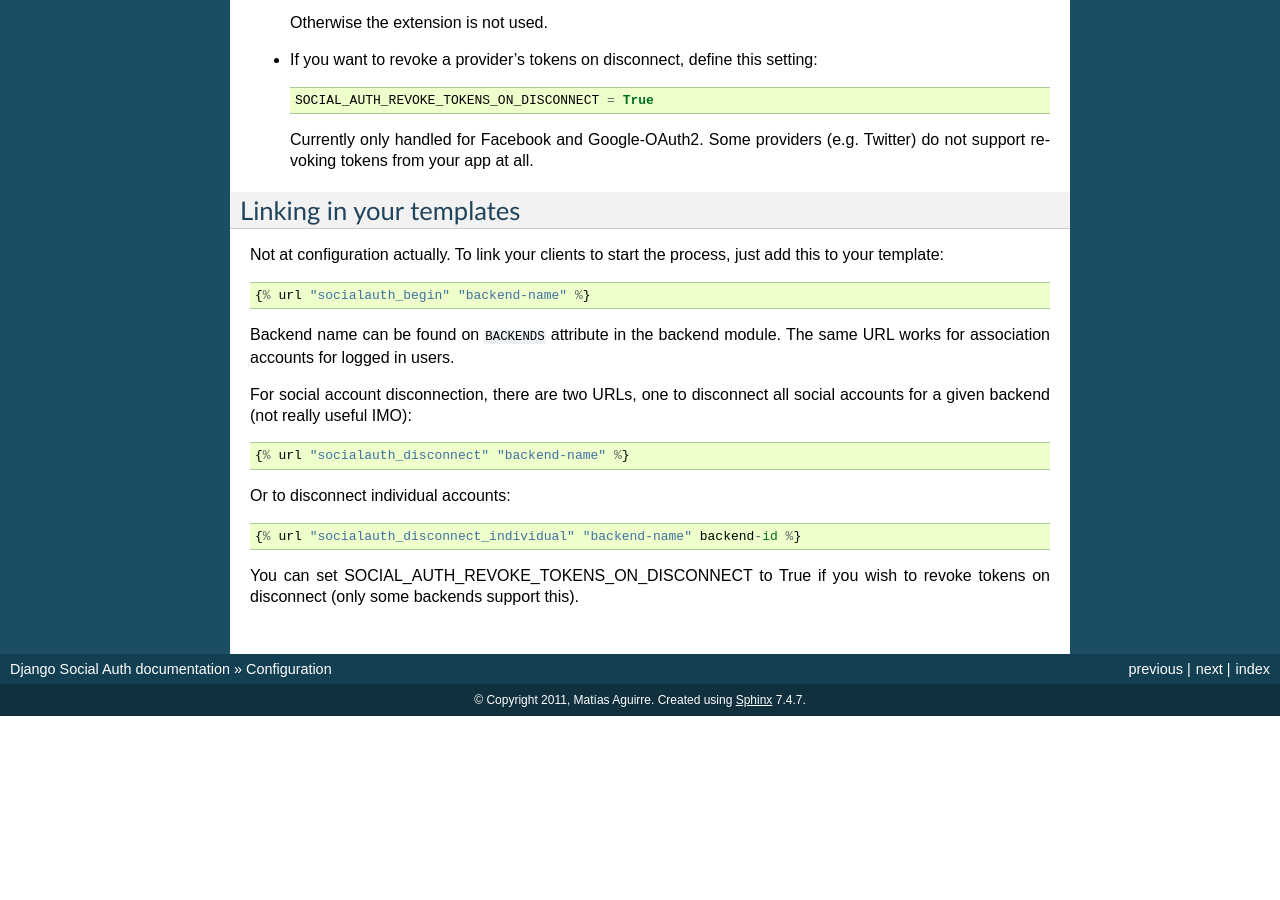
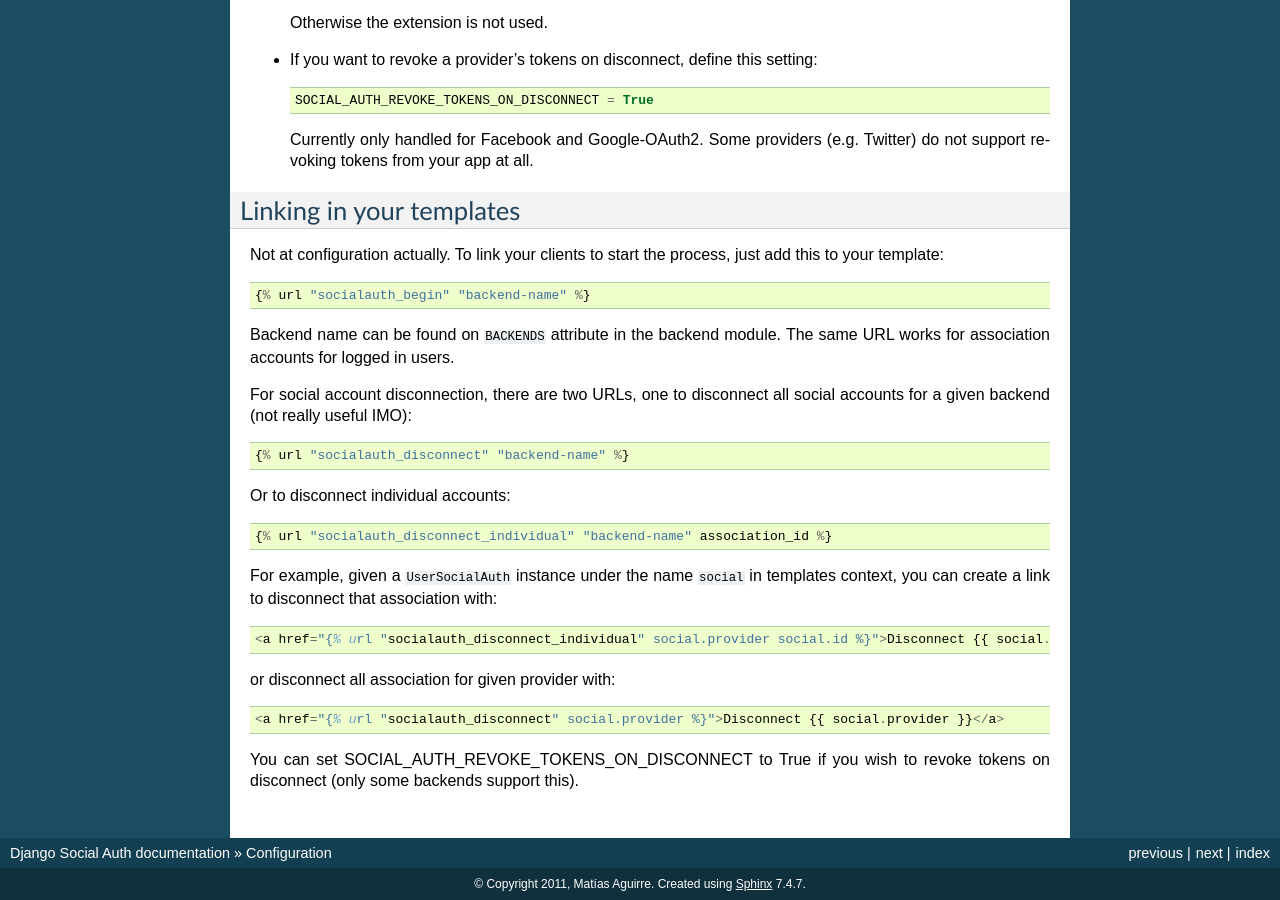
Before and after one commit to omab/django-social-auth, a Sphinx documentation site: the page built from doc/configuration.rst, in a window 1280 px wide and 900 px high, scrolled down 8292 px. Built offline with Sphinx 7.4.7, drawn with Linux system fonts in a browser that asks for light colours; pages that are not in the unit, such as notebooks, are missing from menus; before the commit the page ends 9008 px from its top, so only the background shows below that.

Commit message:
Docs example for account disconnect. Refs #758

```diff
--- a/doc/configuration.rst
+++ b/doc/configuration.rst
@@ -512,7 +512,16 @@ social accounts for a given backend (not really useful IMO)::
 
 Or to disconnect individual accounts::
 
-    {% url "socialauth_disconnect_individual" "backend-name" backend-id %}
+    {% url "socialauth_disconnect_individual" "backend-name" association_id %}
+
+For example, given a ``UserSocialAuth`` instance under the name ``social`` in
+templates context, you can create a link to disconnect that association with::
+
+    <a href="{% url "socialauth_disconnect_individual" social.provider social.id %}">Disconnect {{ social.provider }}</a>
+
+or disconnect all association for given provider with::
+
+    <a href="{% url "socialauth_disconnect" social.provider %}">Disconnect {{ social.provider }}</a>
 
 You can set SOCIAL_AUTH_REVOKE_TOKENS_ON_DISCONNECT to True if you wish to revoke
 tokens on disconnect (only some backends support this).
```
